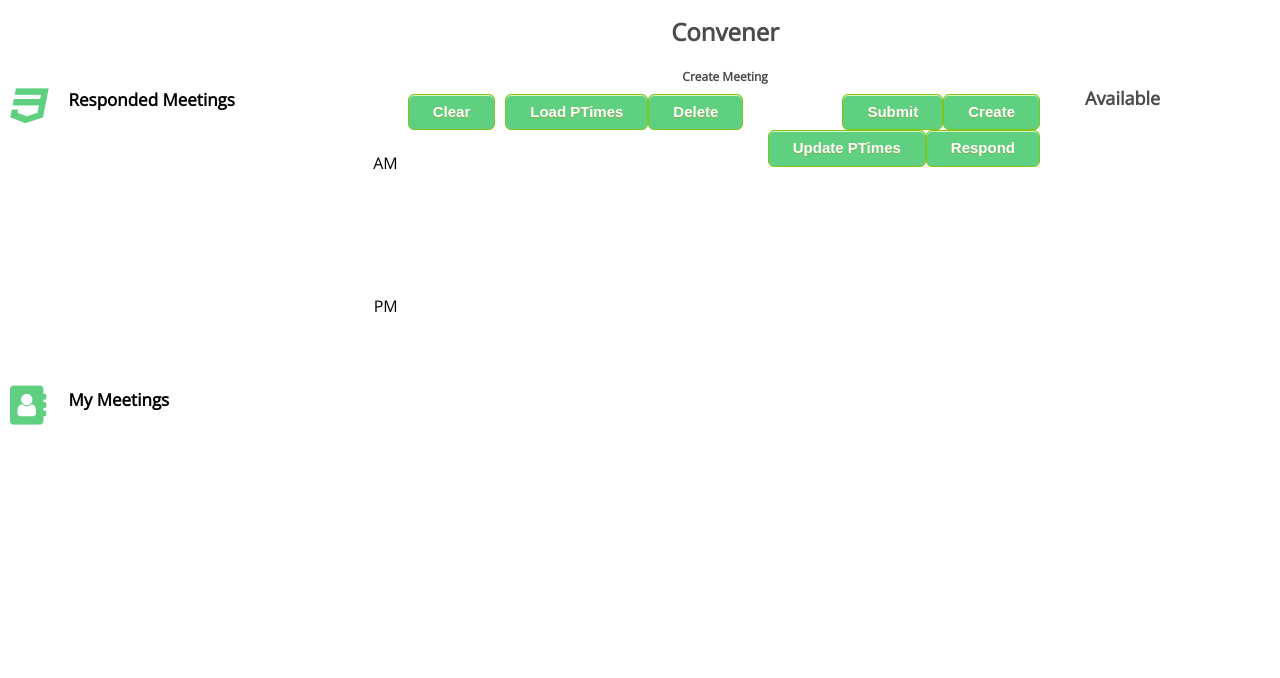
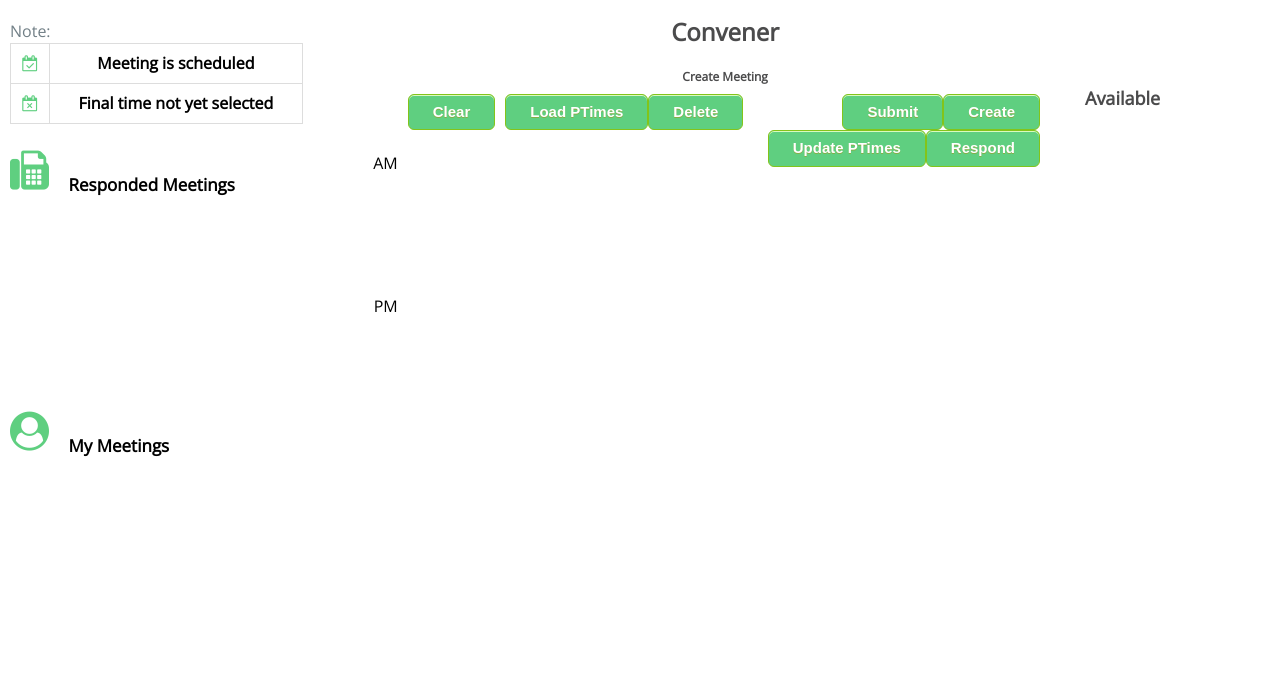
Before and after one commit to thegwan/Convener, a Flask app: template templates/index.html in a window 1280 px wide. Shown: the part 61-739 px from the top of the page. Run offline with Flask 2, Linux system fonts and the light colour scheme; the template is opened without the code that fills it, so the values that code supplies are empty; parts of the project's set-up code (start-up, migrations or seed data) failed here and were passed over; some libraries are stand-ins or nearby versions; some web fonts are replaced.

Commit message:
Changed some icons. Modified the tooltip and made the available hover work

```diff
--- a/static/css/index.css
+++ b/static/css/index.css
@@ -66,7 +66,8 @@ button#modalcreate {
 }
 
 .heading {
-	height: 300px;
+	/*height: 300px;*/
+	margin-top: 20px;
 }
 
 a {
@@ -135,7 +136,7 @@ div.rowDiv:hover {
 	background-color: lightgreen;
 }
 
-#myRespondedDiv {
+#myRespondedDiv, #myMeetingsDiv {
 	overflow-y: auto;
 	overflow-x: hidden;
 	padding-right: 1px;
@@ -143,7 +144,7 @@ div.rowDiv:hover {
 
 .scrollbar
 {
-	height: 250px;
+	height: 200px;
 	overflow-y: scroll;
 }
 
@@ -172,11 +173,15 @@ div.rowDiv:hover {
 
 .leftSection {
 	/*border-right: dashed orange 3px;*/
-	margin-top: 80px;
+	margin-top: 20px;
 }
 
 .rightSection {
 	margin-top: 80px;
+}
+
+.legendDiv {
+	margin-bottom: 10px;
 }
 
 /* am and pm divs for table */
@@ -197,3 +202,7 @@ div.rowDiv:hover {
 #leftFea, #middleFea, #rightFea {
 	margin-top: 0px;
 }
+
+.legendTable {
+	pointer-events: none;
+}
--- a/static/css/scrollbar.css
+++ b/static/css/scrollbar.css
@@ -71,9 +71,3 @@
 									   to(#19911D),
 									   color-stop(.6,#54DE5D))
 }*/
-
-.scrollbar
-{
-	height: 250px;
-	overflow-y: scroll;
-}
--- a/static/css/table.css
+++ b/static/css/table.css
@@ -19,7 +19,14 @@ td:hover {
 
 td.unselectable {
 	background: rgb(228,228,228);
-	/*opacity: 50%;*/
+	/*pointer-events: none;*/
+}
+
+td.unselectable:hover {
+	pointer-events: auto;
+}
+
+td.unselectable:active {
 	pointer-events: none;
 }
 
--- a/static/css/tooltip.css
+++ b/static/css/tooltip.css
@@ -7,11 +7,12 @@
     opacity: 0;
 
     /* customizable */
-    transition: all 0.15s ease;
-    padding: 10px;
-    color: #333;
+    /*transition: all 0.05s ease;*/
+    padding: 5px;
+    color: #FFF;
     border-radius: 10px;
     box-shadow: 2px 2px 1px silver;
+    font-size: 12px;
 }
 
 [tooltip]:hover:before {
@@ -19,9 +20,9 @@
     opacity: 1;
 
     /* customizable */
-    background: lightgreen;
-    margin-top: -50px;
-    margin-left: 20px;
+    background: darkgreen;
+    margin-top: -20%;
+    left: 25%;
 }
 
 [tooltip]:not([tooltip-persistent]):before {
--- a/static/js/index.js
+++ b/static/js/index.js
@@ -57,6 +57,7 @@ function parseInitialData(init_data) {
 		var f = clickMyMeeting(i, meeting['title'],
 			meeting['resp_netids'].length, meeting['mid'],
 			meeting['resp_netids'].length + meeting['nresp_netids'].length,
+			meeting['finaltime'],
 			meeting['creation_date']);
 		rowDiv.addEventListener('click', f);
 
@@ -66,12 +67,12 @@ function parseInitialData(init_data) {
 		titleDiv.appendChild(textNode);
 
 		// Adds classes to be styled in css later
-		$(rowDiv).addClass('rowDiv');
-		$(titleDiv).addClass('tooltipDiv titleDiv col-md-10');
+		$(rowDiv).addClass('rowDiv tooltipDiv');
+		$(titleDiv).addClass('titleDiv col-md-10');
 		$(starDiv).addClass('starDiv col-md-2');
 
 		// Add a tooltip for when the meeting is hovered over
-		$(titleDiv).attr('tooltip', "Responded: " + respString + "\n" + " Not Responded: " + notRespString);
+		$(rowDiv).attr('tooltip', "Responded: " + respString + "\n" + " Not Responded: " + notRespString);
 
 		// Add a star to the starDiv if the meeting is confirmed
 		starDiv.appendChild(createScheduledImage(meeting['finaltime'].length > 0));
@@ -166,7 +167,7 @@ function parseInitialData(init_data) {
 //-------------------------------------------------------------------------------------------------
 
 // Returns an anonymous function that is attached to each item in myMeetings
-function clickMyMeeting(i, title, respondedLength, mid, numResponding, creationDate) {
+function clickMyMeeting(i, title, respondedLength, mid, numResponding, finaltime, creationDate) {
 	return function() {
 		resetEverything();
 		rotateTable(creationDate);
@@ -187,6 +188,13 @@ function clickMyMeeting(i, title, respondedLength, mid, numResponding, creationD
 
 		createdMid = mid;
 		inMyMeeting = true;
+
+		// Highlights the final time if it has already been selected
+		for (var j = 0; j < finaltime.length; j++) {
+			var daytime = "#"+finaltime[j]["date"]+"_"+finaltime[j]["time"];
+			$(daytime).css('border', '5px solid yellow');
+			$(daytime).addClass('selectedColored');
+		}
 	}
 };
 
--- a/static/js/table.js
+++ b/static/js/table.js
@@ -1,10 +1,17 @@
 $(document).ready(function() {
 	// highlight cells when mousedown
 	var $cell = $('.cell').mousedown(function() {
+		if ($(this).hasClass('unselectable')) {
+			return;
+		}
+
 		$(this).toggleClass('selected');
 		var flag = $(this).hasClass('selected')
 		// while mousedown, highlight cells when mouseenters cell
 		$cell.on('mouseenter.selected', function() {
+			if ($(this).hasClass('unselectable')) {
+				return;
+			}
 			$(this).toggleClass('selected', flag);
 		});
 		// highlight final meeting time
--- a/templates/index.html
+++ b/templates/index.html
@@ -71,6 +71,20 @@
             <!-- Left Column: Responded Meetings and My Meetings -->
             <div id="leftFea" class="fea">
               <div class="col-md-3 leftSection">
+              	<div class="legendDiv">
+              		Note:
+              		<table class="table table-bordered legendTable">
+              			<tr>
+              				<th><i class="fa fa-calendar-check-o" aria-hidden="true" style="font-size: inherit; margin-top: 0px;"></i></th>
+              				<th>Meeting is scheduled</th>
+              			</tr>
+              			<tr>
+              				<th><i class="fa fa-calendar-times-o" aria-hidden="true" style="font-size: inherit; margin-top: 0px;"></i></th>
+              				<th>Final time not yet selected</th>
+              			</tr>
+              		</table>
+<!--               		<i class="fa fa-calendar-check-o" aria-hidden="true" style="font-size: inherit; margin-top: 0px;"></i> means the meeting has been scheduled. <i class="fa fa-calendar-times-o" aria-hidden="true" style="font-size: inherit; margin-top: 0px;"></i> means a final time has not yet been selected. -->
+              	</div>
                 <!-- Responded Meetings -->
                 <div class="heading pull-right">
                   <h4>Responded Meetings</h4>
@@ -79,18 +93,18 @@
                   </div>
                 </div>
                 <div class="fea-img pull-left">
-                  <i class="fa fa-css3"></i>
+                  <i class="fa fa-fax"></i>
                 </div>
                 <!--/ Responded Meetings -->
              	<!-- My Meetings -->
                 <div class="heading pull-right">
                   <h4>My Meetings</h4>
-                  <div id="myMeetingsDiv">
+                  <div id="myMeetingsDiv" class="scrollbar">
 
                   </div>
                 </div>
                 <div class="fea-img pull-left">
-                  <i class="fa fa-address-book"></i>
+                  <i class="fa fa-user-circle"></i>
                 </div>
                 <!--/ My Meetings -->
               </div>
```
